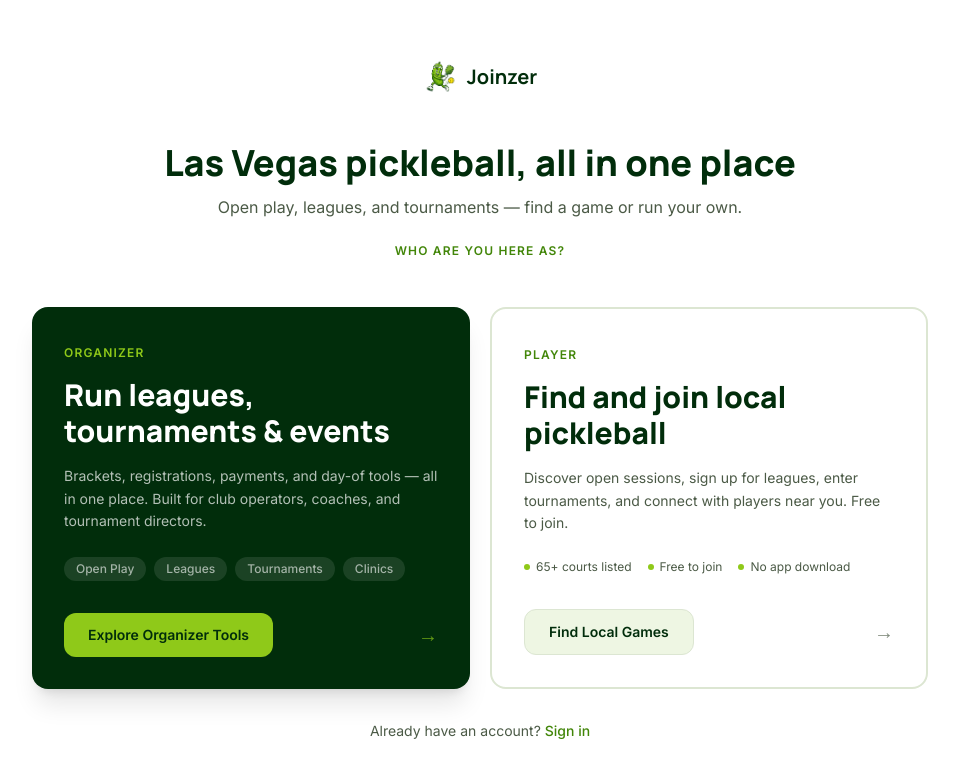
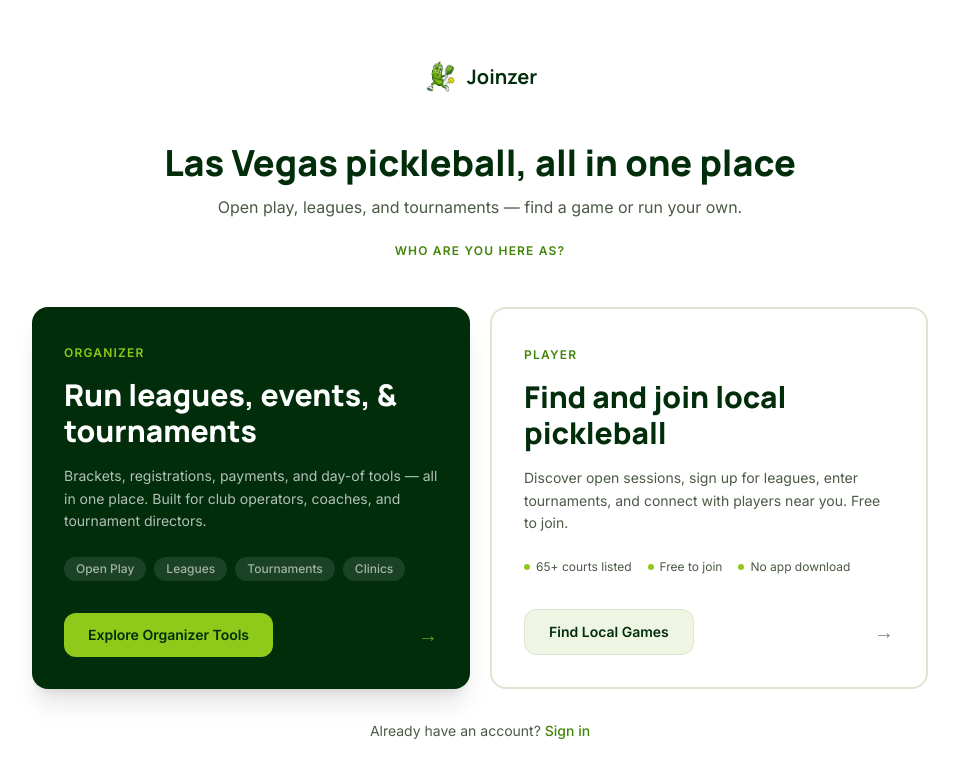
Before and after one commit to suidgma/joinzer, a Next.js app: page / in a window 1280 px wide. Shown: the top 778 px of the page, without its empty margins (160-1119 px from the left). Built offline with nearby package versions, Linux system fonts and the light colour scheme; no server answers.

Commit message:
chore(home): reorder organizer card headline

```diff
--- a/components/landing/RoleSelectorSection.tsx
+++ b/components/landing/RoleSelectorSection.tsx
@@ -39,7 +39,7 @@ export default function RoleSelectorSection() {
                 Organizer
               </span>
               <h2 className="font-heading text-2xl md:text-3xl font-extrabold text-white leading-tight mb-4">
-                Run leagues, tournaments &amp; events
+                Run leagues, events, &amp; tournaments
               </h2>
               <p className="text-white/70 text-sm leading-relaxed mb-6">
                 Brackets, registrations, payments, and day-of tools — all in one place. Built for club operators, coaches, and tournament directors.
```
